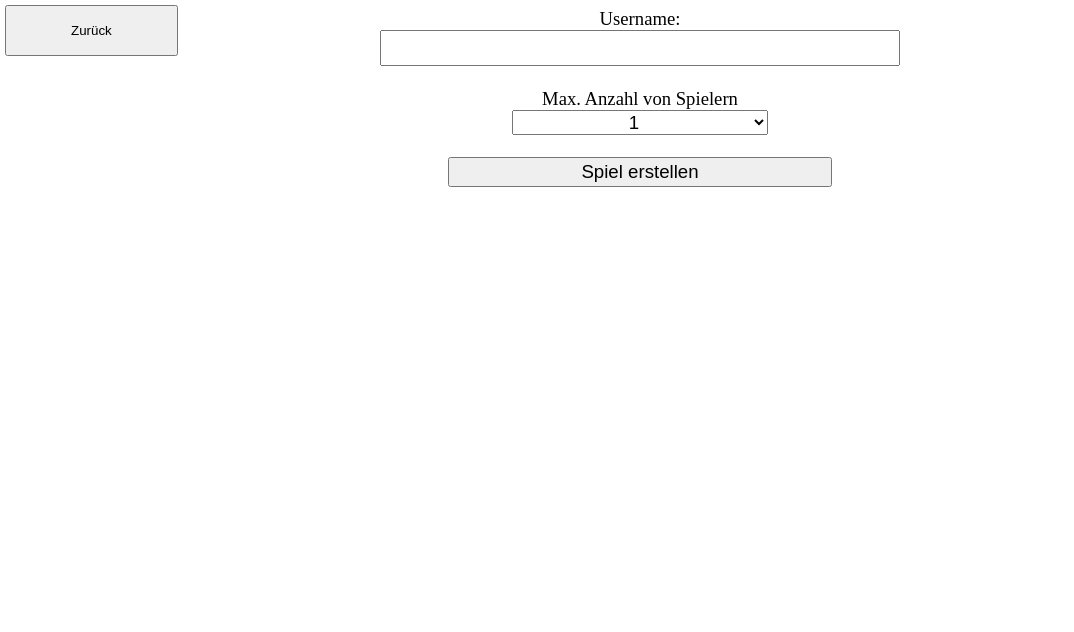
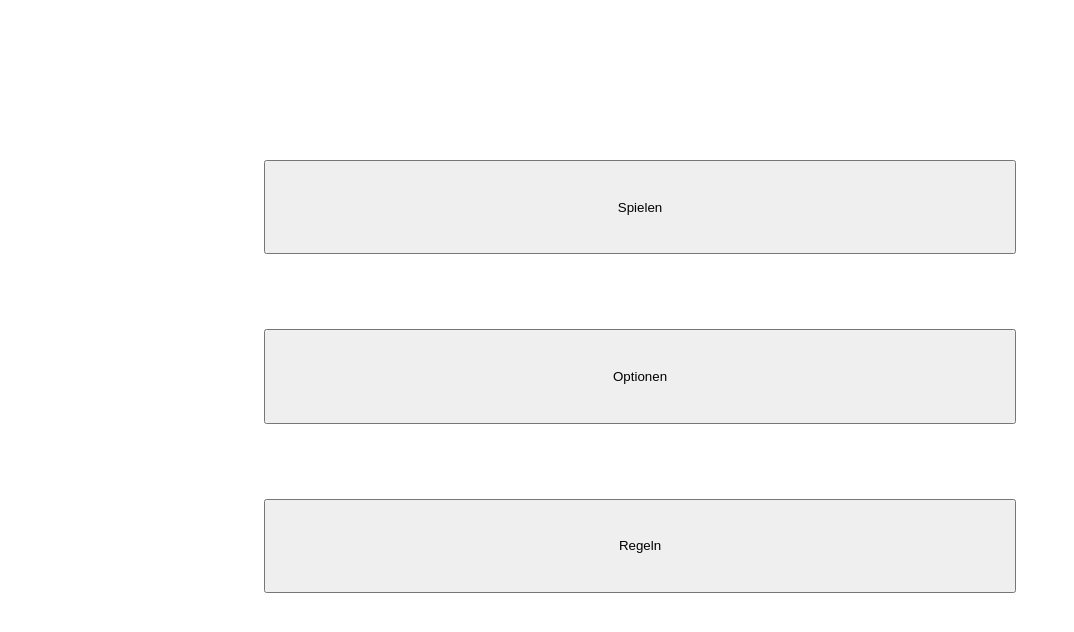
Before and after one commit to LukasLFH/MoveIT, a React (Create React App) app in the folder move-it/: page / in a window 1280 px wide. Shown: the top 632 px of the page, without its empty margins (0-1074 px from the left). Built offline with nearby package versions, Linux system fonts and the light colour scheme.

Commit message:
erste ButtonFunction implementiert; HTML leicht verändert

```diff
--- a/move-it/src/App.js
+++ b/move-it/src/App.js
@@ -1,17 +1,17 @@
 import './css modules/App.css';
 // import Titelbild from "./media/AufAchseTitlescreen.png"
-// import Startseite from './js html modules/Startseite.js';
-// import MultiplayerSelect from './js html modules/MultiplayerSelect';
-// import SpielBeitreten from './js html modules/SpielBeitreten.js';
+import Startseite from './js html modules/Startseite.js';
+import MultiplayerSelect from './js html modules/MultiplayerSelect';
+import SpielBeitreten from './js html modules/SpielBeitreten.js';
 import SpielErstellen from './js html modules/SpielErstellen';
 
 function App() {
   return (
     <div className="App">
       {/* <img src={Titelbild} alt="Titelbild" className="Titelbild"></img> */}
-      {/* <Startseite></Startseite> */}
-      {/* <MultiplayerSelect></MultiplayerSelect> */}
-      {/* <SpielBeitreten></SpielBeitreten> */}
+      <Startseite></Startseite>
+      <MultiplayerSelect></MultiplayerSelect>
+      <SpielBeitreten></SpielBeitreten>
       <SpielErstellen></SpielErstellen>
     </div>
   );
--- a/move-it/src/js html modules/MultiplayerSelect.js
+++ b/move-it/src/js html modules/MultiplayerSelect.js
@@ -1,12 +1,28 @@
 import "../css modules/ControlButtons.css"
+import SchrittNachVorne from "../logic modules/SchrittNachVorne";
 
-function MultiplayerSelect(){
-    return(
+function MultiplayerSelect() {
+    return (
         //Zum Auswählen ob man eine Lobby erstellen oder beitreten möchte
-        <div className="ControlButtons">
-            <button className="ZurueckButton">Zurück</button>
-            <button className="MultiplayerButton">Spiel beitreten</button>
-            <button className="MultiplayerButton">Spiel erstellen</button>
+        <div id="MultiplayerSelect" className="ControlButtons Seite" style={{ display: "none" }}>
+
+            <button
+                className="ZurueckButton">
+                Zurück
+            </button>
+
+            <button
+                className="MultiplayerButton"
+                onClick={SchrittNachVorne}>
+                Spiel beitreten
+            </button>
+
+            <button
+                className="MultiplayerButton"
+                onClick={SchrittNachVorne}>
+                Spiel erstellen
+            </button>
+
         </div>
     )
 }
--- a/move-it/src/js html modules/SpielBeitreten.js
+++ b/move-it/src/js html modules/SpielBeitreten.js
@@ -2,21 +2,24 @@ import "../css modules/InputFelder.css"
 
 function SpielBeitreten() {
     return (
-        <div className="InputForm">
+        <div id="SpielBeitreten" className="InputForm Seite" style={{ display: "none" }}>
             <button className="ZurueckButton">Zurück</button>
             <form action="/LINK ZUR LOBBY">
+
                 {/* Username eingeben */}
                 <label for="Username">Username:</label>
                 <br></br>
                 <input type="text" id="Username" name="Username"></input>
                 <br></br>
                 <br></br>
+
                 {/* Passwort eingeben */}
                 <label for="Passwort">Passwort:</label>
                 <br></br>
                 <input type="text" id="Passwort" name="Passwort"></input>
                 <br></br>
                 <br></br>
+
                 {/* Lobby beitreten */}
                 <input type="submit" value="Spiel Beitreten"></input>
             </form>
--- a/move-it/src/js html modules/SpielErstellen.js
+++ b/move-it/src/js html modules/SpielErstellen.js
@@ -2,15 +2,17 @@ import "../css modules/InputFelder.css"
 
 function SpielErstellen() {
     return (
-        <div className="InputForm">
+        <div id="SpielErstellen" className="InputForm Seite" style={{ display: "none" }}>
             <button className="ZurueckButton">Zurück</button>
             <form action="/LINK ZUR LOBBY">
+
                 {/* Username eingeben */}
-                <label for="Username">Username:</label>
+                <label for="Nutzername">Username:</label>
                 <br></br>
-                <input type="text" id="Username" name="Username"></input>
+                <input type="text" id="Nutzername" name="Nutzername"></input>
                 <br></br>
                 <br></br>
+
                 {/* Max Anzahl von Spieler auswählern
                     - muss später noch implementiert werden */}
                 <label for="MaxNumber">Max. Anzahl von Spielern</label>
@@ -25,6 +27,7 @@ function SpielErstellen() {
                 </select>
                 <br></br>
                 <br></br>
+
                 {/* Lobby erstellen */}
                 <input type="submit" value="Spiel erstellen"></input>
             </form>
--- a/move-it/src/js html modules/Startseite.js
+++ b/move-it/src/js html modules/Startseite.js
@@ -1,12 +1,32 @@
 import "../css modules/ControlButtons.css"
+import SchrittNachVorne from "../logic modules/SchrittNachVorne.js";
 
 function Startseite() {
     return (
         // Das ist die erste Seite, der tatsächliche Startscreen
-        <div className="ControlButtons">
-            <button className="StartseiteButton">Spielen</button>
-            <button className="StartseiteButton">Optionen</button>
-            <button className="StartseiteButton">Regeln</button>
+        <div id="Startseite" className="ControlButtons Seite" style={{ display: "block" }}>
+
+            <button
+                id="SpielenButton"
+                className="StartseiteButton"
+                onClick={SchrittNachVorne}>
+                Spielen
+            </button>
+
+            <button
+                id="OptionenButton"
+                className="StartseiteButton"
+                onClick={SchrittNachVorne}>
+                Optionen
+            </button>
+
+            <button
+                id="RegelnButton"
+                className="StartseiteButton"
+                onClick={SchrittNachVorne}>
+                Regeln
+            </button>
+
         </div>
     )
 }
--- /dev/null
+++ b/move-it/src/logic modules/SchrittNachVorne.js
@@ -0,0 +1,23 @@
+// import Startseite from "./HtmlElemente.js"
+// import MultiplayerSelect from "./HtmlElemente.js"
+// import SpielBeitreten from "./HtmlElemente.js"
+// import SpielErstellen from "./HtmlElemente.js"
+
+function SchrittNachVorne(event) {
+    // finde den gedrückten Button & dadurch die aktuelle Seite
+    const Button = event.target
+    const AktuelleSeite = Button.closest(".Seite")
+
+    // Wenn es eine Aktuelle Seite gibt, blende sie aus
+    if (AktuelleSeite) {
+        AktuelleSeite.style.display = "none"
+        const NaechsteSeite = AktuelleSeite.nextElementSibling
+
+        //wenn es eine nächste Seite gibt blende sie ein
+        if (NaechsteSeite && NaechsteSeite.classList.contains("Seite")) {
+            NaechsteSeite.style.display = "block"
+        }
+    }
+}
+
+export default SchrittNachVorne;
```
